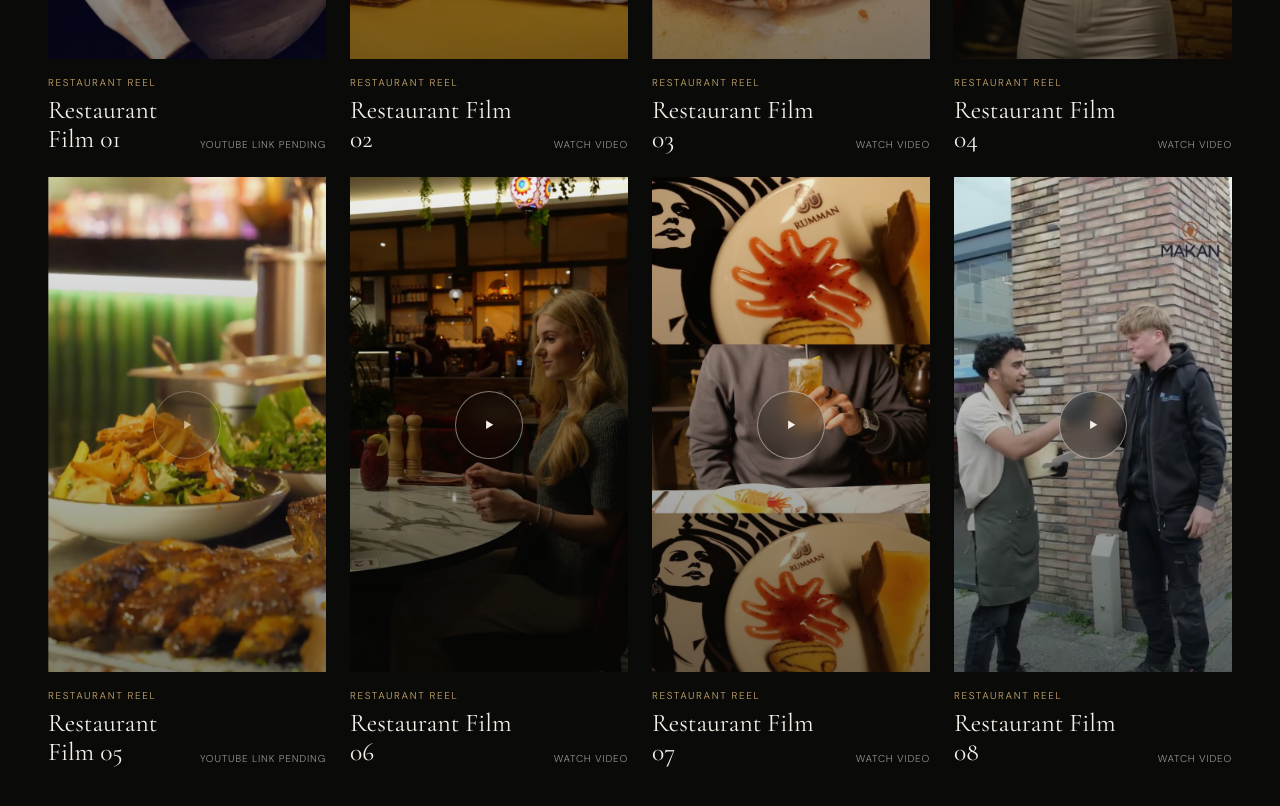
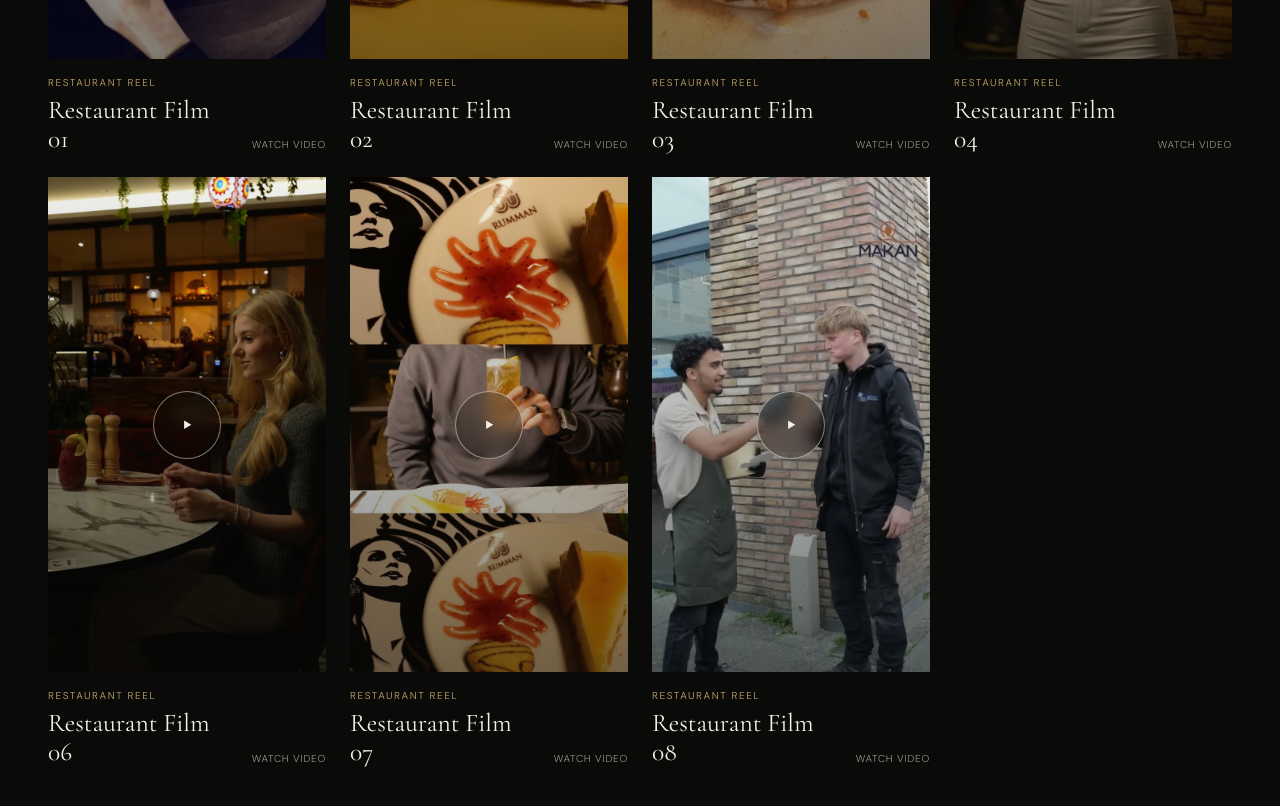
Before and after one commit to USM279/kenofidia-build, a React (Vite) app: page / in a window 1280 px wide. Shown: the part 2960-3766 px from the top of the page. Built offline with nearby package versions, Linux system fonts and the light colour scheme; the HTML template or start-up script is replaced by a standard one.

Commit message:
Edit photo view

```diff
--- a/src/data/portfolio.js
+++ b/src/data/portfolio.js
@@ -103,7 +103,7 @@ const behindScenesVideos = behindScenesDimensions.map(([width, height], index) =
 ))
 
 const restaurantVideoLinks = [
-  '',
+  'https://www.youtube.com/shorts/JGF5Xhx2_fk',
   'https://youtube.com/shorts/-Sg9VH-DcxY?feature=share',
   'https://youtube.com/shorts/-Sg9VH-DcxY?feature=share',
   'https://youtube.com/shorts/qCH9WRkZrIo?feature=share',
@@ -113,18 +113,20 @@ const restaurantVideoLinks = [
   'https://youtube.com/shorts/Oh5Mb7b0yYk?feature=share',
 ]
 
+const restaurantVideoNumbers = [1, 2, 3, 4, 6, 7, 8]
+
 export const portfolioMedia = {
   restaurantVideos: [
-    ...Array.from({ length: 8 }, (_, index) => video(
-      `restaurant-film-${String(index + 1).padStart(2, '0')}`,
-      `Restaurant Film ${String(index + 1).padStart(2, '0')}`,
+    ...restaurantVideoNumbers.map((filmNumber) => video(
+      `restaurant-film-${String(filmNumber).padStart(2, '0')}`,
+      `Restaurant Film ${String(filmNumber).padStart(2, '0')}`,
       'Restaurant Reel',
-      index,
+      filmNumber - 1,
       {
-        poster: `/media/portfolio/videos/posters/video-${String(index + 1).padStart(2, '0')}.avif`,
-        posterAlt: `Poster for restaurant film ${index + 1}`,
+        poster: `/media/portfolio/videos/posters/video-${String(filmNumber).padStart(2, '0')}.avif`,
+        posterAlt: `Poster for restaurant film ${filmNumber}`,
         format: 'portrait',
-        youtubeUrl: restaurantVideoLinks[index] ?? '',
+        youtubeUrl: restaurantVideoLinks[filmNumber - 1] ?? '',
       },
     )),
   ],
```
